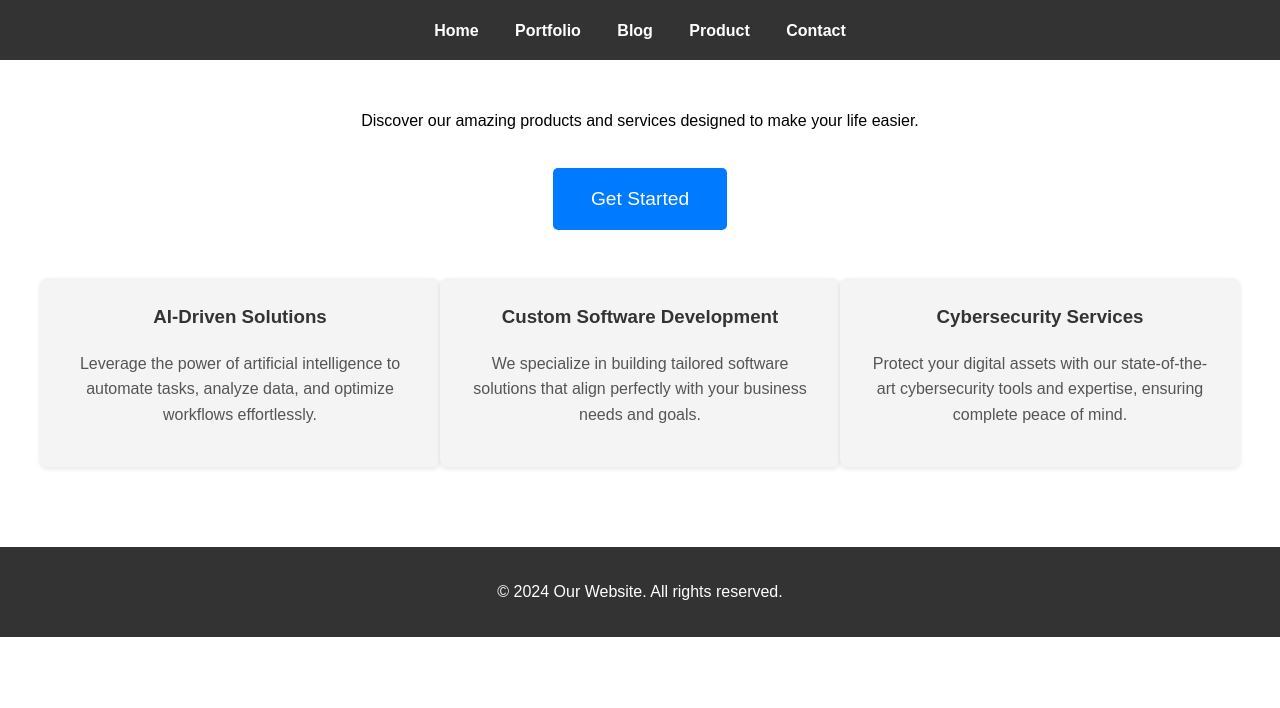
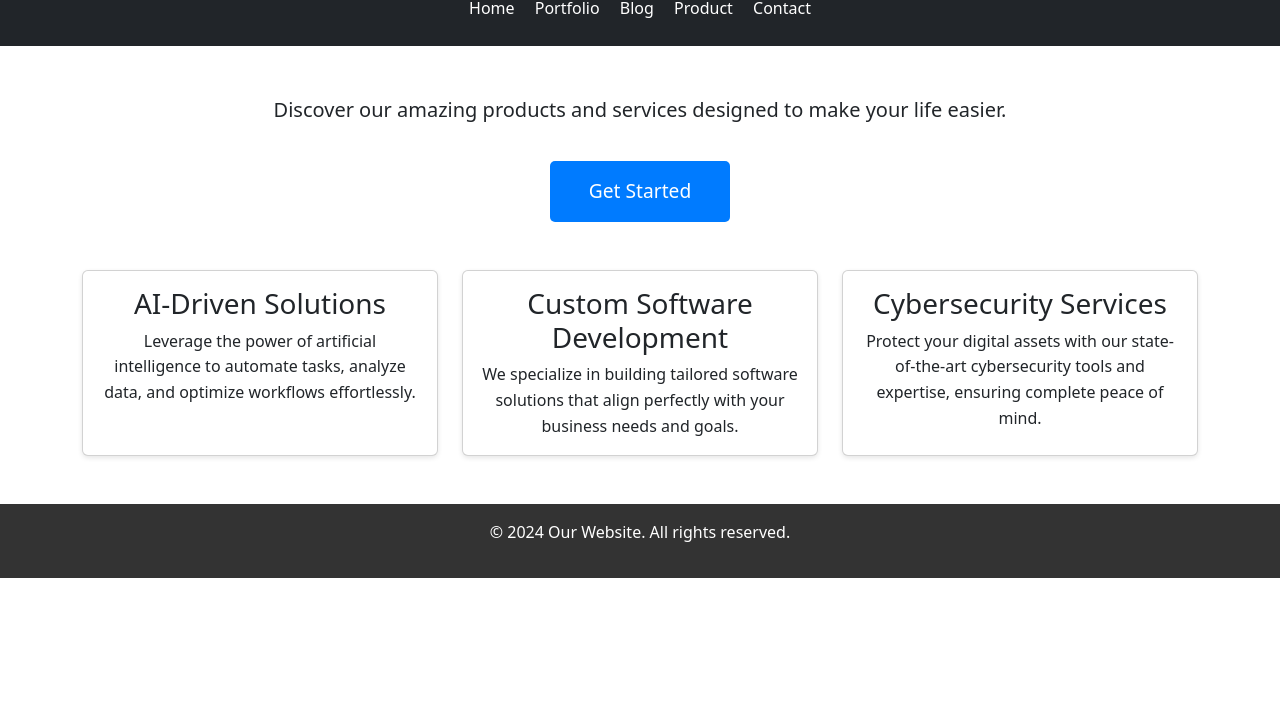
Before and after one commit to ZhoomartSuranbaev/my-website, a plain HTML site: page landing.html in a window 1280 px wide. Shown: the part 92-800 px from the top of the page. Drawn offline with nearby package versions, Linux system fonts and the light colour scheme.

Commit message:
Update landing.html

```diff
--- a/landing.html
+++ b/landing.html
@@ -5,33 +5,11 @@
     <meta charset="UTF-8">
     <meta name="viewport" content="width=device-width, initial-scale=1.0">
     <title>Landing Page</title>
+    <!-- Bootstrap CSS -->
+    <link href="https://cdn.jsdelivr.net/npm/bootstrap@5.3.2/dist/css/bootstrap.min.css" rel="stylesheet">
     <style>
         body {
-            font-family: Arial, sans-serif;
-            margin: 0;
-            padding: 0;
             line-height: 1.6;
-        }
-
-        header {
-            background: #333;
-            color: #fff;
-            padding: 1em 0;
-            text-align: center;
-        }
-
-        nav a {
-            margin: 0 1em;
-            color: #fff;
-            text-decoration: none;
-            font-weight: bold;
-        }
-
-        .container {
-            max-width: 1200px;
-            margin: 0 auto;
-            padding: 2em;
-            text-align: center;
         }
 
         .cta {
@@ -50,73 +28,72 @@
             background: #0056b3;
         }
 
-        .features {
-            display: flex;
-            justify-content: space-around;
-            margin-top: 3em;
-            text-align: center;
-        }
-
-        .features .feature {
-            background: #f4f4f4;
-            padding: 1.5em;
-            border-radius: 8px;
+        .features .card {
             box-shadow: 0 2px 5px rgba(0, 0, 0, 0.1);
-            width: 30%;
-        }
-
-        .features .feature h3 {
-            margin-top: 0;
-            color: #333;
-        }
-
-        .features .feature p {
-            color: #555;
         }
 
         footer {
             background: #333;
             color: #fff;
-            text-align: center;
-            padding: 1em 0;
-            margin-top: 3em;
         }
     </style>
 </head>
 
 <body>
-    <header>
+    <!-- Header Section -->
+    <header class="bg-dark text-white text-center py-4">
         <h1>Welcome to Our Website</h1>
-        <nav>
-            <a href="index.html">Home</a>
-            <a href="portfolio.html">Portfolio</a>
-            <a href="blog.html">Blog</a>
-            <a href="product.html">Product</a>
-            <a href="contact.html">Contact</a>
+        <nav class="mt-3">
+            <a href="index.html" class="text-white mx-2 text-decoration-none">Home</a>
+            <a href="portfolio.html" class="text-white mx-2 text-decoration-none">Portfolio</a>
+            <a href="blog.html" class="text-white mx-2 text-decoration-none">Blog</a>
+            <a href="product.html" class="text-white mx-2 text-decoration-none">Product</a>
+            <a href="contact.html" class="text-white mx-2 text-decoration-none">Contact</a>
         </nav>
     </header>
-    <div class="container">
-        <p>Discover our amazing products and services designed to make your life easier.</p>
-        <a href="product.html" class="cta">Get Started</a>
 
-        <div class="features">
-            <div class="feature">
-                <h3>AI-Driven Solutions</h3>
-                <p>Leverage the power of artificial intelligence to automate tasks, analyze data, and optimize workflows effortlessly.</p>
+    <!-- Main Content -->
+    <div class="container my-5">
+        <div class="text-center mb-5">
+            <p class="lead">Discover our amazing products and services designed to make your life easier.</p>
+            <a href="product.html" class="cta">Get Started</a>
+        </div>
+
+        <div class="features row g-4">
+            <div class="col-md-4">
+                <div class="card h-100">
+                    <div class="card-body text-center">
+                        <h3 class="card-title">AI-Driven Solutions</h3>
+                        <p class="card-text">Leverage the power of artificial intelligence to automate tasks, analyze data, and optimize workflows effortlessly.</p>
+                    </div>
+                </div>
             </div>
-            <div class="feature">
-                <h3>Custom Software Development</h3>
-                <p>We specialize in building tailored software solutions that align perfectly with your business needs and goals.</p>
+            <div class="col-md-4">
+                <div class="card h-100">
+                    <div class="card-body text-center">
+                        <h3 class="card-title">Custom Software Development</h3>
+                        <p class="card-text">We specialize in building tailored software solutions that align perfectly with your business needs and goals.</p>
+                    </div>
+                </div>
             </div>
-            <div class="feature">
-                <h3>Cybersecurity Services</h3>
-                <p>Protect your digital assets with our state-of-the-art cybersecurity tools and expertise, ensuring complete peace of mind.</p>
+            <div class="col-md-4">
+                <div class="card h-100">
+                    <div class="card-body text-center">
+                        <h3 class="card-title">Cybersecurity Services</h3>
+                        <p class="card-text">Protect your digital assets with our state-of-the-art cybersecurity tools and expertise, ensuring complete peace of mind.</p>
+                    </div>
+                </div>
             </div>
         </div>
     </div>
-    <footer>
+
+    <!-- Footer -->
+    <footer class="text-center py-3">
         <p>&copy; 2024 Our Website. All rights reserved.</p>
     </footer>
+
+    <!-- Bootstrap JS Bundle -->
+    <script src="https://cdn.jsdelivr.net/npm/bootstrap@5.3.2/dist/js/bootstrap.bundle.min.js"></script>
 </body>
 
 </html>
```
